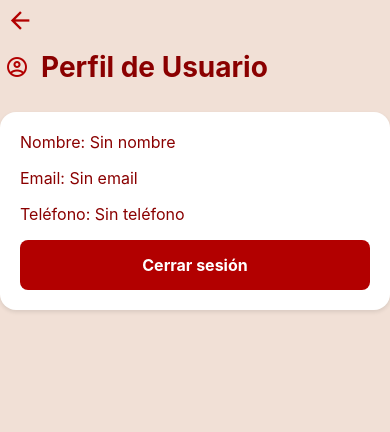
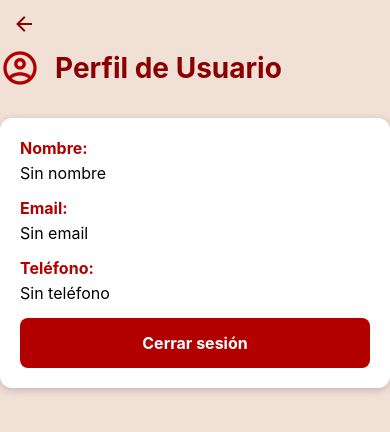
Before and after one commit to cocozera/DA1-FrontEnd, a React Native app: screen /Profile in a window 390 px wide. Shown: the top 432 px of the page. Built offline with nearby package versions, Linux system fonts and the light colour scheme.

Commit message:
cambio de estilos en perfil, y viewroutes

```diff
--- a/src/screens/ProfileScreen.jsx
+++ b/src/screens/ProfileScreen.jsx
@@ -2,13 +2,14 @@ import { useContext } from 'react';
 import {
   Pressable,
   SafeAreaView,
+  StyleSheet,
   Text,
   TouchableOpacity,
   View,
 } from 'react-native';
 import Icon from 'react-native-vector-icons/MaterialCommunityIcons';
 import { AuthContext } from '../context/authContext';
-import { baseStyles, colors, profileStyles } from '../styles/globalStyles';
+import { baseStyles, colors, typography } from '../styles/globalStyles';
 
 export default function ProfileScreen({ navigation }) {
   const { user, logout } = useContext(AuthContext);
@@ -17,23 +18,34 @@ export default function ProfileScreen({ navigation }) {
   const handleLogout = () => logout();
 
   return (
-    <SafeAreaView style={profileStyles.container}>
-      {/* Botón Back */}
-      <Pressable onPress={handleBack} style={profileStyles.backButton}>
-        <Icon name="arrow-left" size={28} color={colors.primary} />
-      </Pressable>
+    <SafeAreaView style={styles.container}>
+      {/* Botón Back con estilo global */}
+        <Pressable
+          style={({ pressed }) => [
+            baseStyles.backButton,
+            pressed && baseStyles.backButtonPressed, // Estilo de interacción al presionar
+          ]}
+          onPress={handleBack}
+        >
+          <Icon name="arrow-left" size={24} color={colors.textPrimary} />
+        </Pressable>
 
       {/* Header */}
-      <View style={profileStyles.headerContainer}>
-        <Icon name="account-circle-outline" size={24} color={colors.primary} />
-        <Text style={profileStyles.headerText}>Perfil de Usuario</Text>
+      <View style={styles.headerContainer}>
+        <Icon name="account-circle-outline" size={40} color={colors.primary} />
+        <Text style={styles.headerText}>Perfil de Usuario</Text>
       </View>
 
       {/* Card de perfil */}
-      <View style={profileStyles.card}>
-        <Text style={profileStyles.infoText}>Nombre: {user?.name || 'Sin nombre'}</Text>
-        <Text style={profileStyles.infoText}>Email: {user?.email || 'Sin email'}</Text>
-        <Text style={profileStyles.infoText}>Teléfono: {user?.phoneNumber || 'Sin teléfono'}</Text>
+      <View style={styles.card}>
+        <Text style={styles.attributeText}>Nombre:</Text>
+        <Text style={styles.valueText}>{user?.name || 'Sin nombre'}</Text>
+
+        <Text style={styles.attributeText}>Email:</Text>
+        <Text style={styles.valueText}>{user?.email || 'Sin email'}</Text>
+
+        <Text style={styles.attributeText}>Teléfono:</Text>
+        <Text style={styles.valueText}>{user?.phoneNumber || 'Sin teléfono'}</Text>
 
         <TouchableOpacity style={baseStyles.button} onPress={handleLogout}>
           <Text style={baseStyles.buttonText}>Cerrar sesión</Text>
@@ -42,3 +54,43 @@ export default function ProfileScreen({ navigation }) {
     </SafeAreaView>
   );
 }
+
+const styles = StyleSheet.create({
+  container: {
+    flex: 1,
+    backgroundColor: colors.backgroundBeige,
+    padding: 20,
+  },
+  headerContainer: {
+    flexDirection: 'row',
+    alignItems: 'center',
+    marginBottom: 30,
+  },
+  headerText: {
+    ...typography.h1,
+    marginLeft: 15,
+    color: colors.textPrimary,
+  },
+  card: {
+    backgroundColor: colors.white,
+    borderRadius: 12,
+    padding: 20,
+    shadowColor: '#000',
+    shadowOffset: { width: 0, height: 2 },
+    shadowOpacity: 0.2,
+    shadowRadius: 8,
+    elevation: 5,
+    marginBottom: 20,
+  },
+  attributeText: {
+    ...typography.body,
+    color: colors.primary, // Rojo para el nombre del atributo
+    fontWeight: 'bold',
+    marginBottom: 5,
+  },
+  valueText: {
+    ...typography.body,
+    color: colors.black, // Negro para los valores de los atributos
+    marginBottom: 15,
+  },
+});
--- a/src/screens/RouteDetailScreen.jsx
+++ b/src/screens/RouteDetailScreen.jsx
@@ -1,17 +1,15 @@
 import { useNavigation, useRoute } from '@react-navigation/native';
 import { useEffect, useState } from 'react';
 import {
-    Alert,
-    Animated,
-    Easing,
-    StyleSheet,
-    Text,
-    TouchableOpacity,
-    View
+  Alert,
+  Pressable,
+  StyleSheet,
+  Text,
+  View
 } from 'react-native';
 import Icon from 'react-native-vector-icons/MaterialCommunityIcons'; // Importa el ícono
 import { getRouteDetails } from '../services/routeService';
-import { colors, profileStyles, typography } from '../styles/globalStyles';
+import { baseStyles, colors, typography } from '../styles/globalStyles';
 
 const RouteDetailScreen = () => {
   const navigation = useNavigation();
@@ -19,7 +17,7 @@ const RouteDetailScreen = () => {
   const { routeId } = route.params;
 
   const [routeDetail, setRouteDetail] = useState(null);
-  const [scale] = useState(new Animated.Value(1));
+
 
   useEffect(() => {
     const fetchRouteDetails = async () => {
@@ -36,18 +34,13 @@ const RouteDetailScreen = () => {
     fetchRouteDetails();
   }, [routeId]);
 
-  const handleBackPress = () => {
-    Animated.timing(scale, {
-      toValue: 0.85,
-      duration: 100,
-      useNativeDriver: true,
-      easing: Easing.out(Easing.quad),
-    }).start(() => {
-      scale.setValue(1);
+  const handleGoBack = () => {
+    if (navigation.canGoBack()) {
       navigation.goBack();
-    });
+    } else {
+      navigation.navigate('Home');
+    }
   };
-
   const boldText = (label, value) => (
     <Text style={styles.detailText}>
       <Text style={styles.bold}>{label}</Text>
@@ -56,19 +49,22 @@ const RouteDetailScreen = () => {
   );
 
   return (
-    <View style={profileStyles.container}>
-      <Animated.View style={{ transform: [{ scale }] }}>
-        <TouchableOpacity onPress={handleBackPress} style={styles.backButton}>
-          {/* Usamos el mismo ícono de MaterialCommunityIcons */}
+    <View style={styles.container}>
+        <Pressable
+          style={({ pressed }) => [
+            baseStyles.backButton,
+            pressed && baseStyles.backButtonPressed, // Estilo de interacción al presionar
+          ]}
+          onPress={handleGoBack}
+        >
           <Icon name="arrow-left" size={24} color={colors.textPrimary} />
-        </TouchableOpacity>
-      </Animated.View>
+        </Pressable>
 
       <View style={styles.headerContainer}>
         <Text style={styles.headerText}>Detalle de la Ruta</Text>
       </View>
 
-      <View style={profileStyles.card}>
+      <View style={styles.card}>
         {routeDetail ? (
           <>
             {boldText('ID de Ruta: ', routeDetail.id)}
@@ -89,6 +85,21 @@ const RouteDetailScreen = () => {
 };
 
 const styles = StyleSheet.create({
+  container: {
+    flex: 1,
+    padding: 16,
+    backgroundColor: colors.backgroundBeige,
+  },
+  card: {
+    backgroundColor: colors.white,
+    borderRadius: 8,
+    padding: 16,
+    shadowColor: '#000',
+    shadowOffset: { width: 0, height: 2 },
+    shadowOpacity: 0.25,
+    shadowRadius: 3.84,
+    elevation: 5,
+  },
   detailText: {
     ...typography.body,
     marginBottom: 12,
@@ -99,14 +110,6 @@ const styles = StyleSheet.create({
   },
   valueText: {
     color: 'black', // El valor estará en negro
-  },
-  backButton: {
-    width: 48,
-    height: 48,
-    justifyContent: 'center',
-    alignItems: 'center',
-    borderRadius: 24,
-    overflow: 'hidden',
   },
   headerContainer: {
     alignItems: 'center', // Alineamos el texto en el centro
--- a/src/screens/ViewAllRoutesScreen.jsx
+++ b/src/screens/ViewAllRoutesScreen.jsx
@@ -2,17 +2,17 @@ import { useContext, useEffect, useState } from 'react';
 import {
   ActivityIndicator,
   FlatList,
+  Pressable,
   SafeAreaView,
   StyleSheet,
   Text,
   ToastAndroid,
-  TouchableOpacity,
   View
 } from 'react-native';
 import Icon from 'react-native-vector-icons/MaterialCommunityIcons';
 import { AuthContext } from '../context/authContext';
 import { getAllRoutes } from '../services/routeService';
-import { colors, typography } from '../styles/globalStyles';
+import { baseStyles, colors, typography } from '../styles/globalStyles';
 
 export default function ViewAllRoutesScreen({ navigation }) {
   const { token } = useContext(AuthContext);
@@ -36,9 +36,7 @@ export default function ViewAllRoutesScreen({ navigation }) {
     }
   };
 
-  // Maneja el retroceso: si puede, goBack(), si no, navega a Home
   const handleGoBack = () => {
-    console.log('Back button pressed');
     if (navigation.canGoBack()) {
       navigation.goBack();
     } else {
@@ -48,31 +46,61 @@ export default function ViewAllRoutesScreen({ navigation }) {
 
   const renderSeparator = () => <View style={styles.separator} />;
 
-const renderItem = ({ item }) => (
-  <TouchableOpacity
-    onPress={() => navigation.navigate('RouteDetail', { routeId: item.id })}
-    style={styles.item}
-    activeOpacity={0.7}
-  >
-    <Text style={styles.address}>{item.address}</Text>
-    <Text>Zona: {item.zone}</Text>
-    <Text>Estado: {item.status}</Text>
-  </TouchableOpacity>
-);
+  const getStatusStyle = (status) => {
+    switch (status.toLowerCase()) {
+      case 'pendiente':
+        return { backgroundColor: '#FFC107', color: 'black' };
+      case 'completado':
+        return { backgroundColor: '#28A745', color: 'white' };
+      case 'cancelado':
+        return { backgroundColor: '#DC3545', color: 'white' };
+      default:
+        return { backgroundColor: colors.gray300, color: 'black' };
+    }
+  };
+
+  const renderItem = ({ item }) => (
+    <Pressable
+      onPress={() => navigation.navigate('RouteDetail', { routeId: item.id })}
+      style={({ pressed }) => [
+        styles.item,
+        pressed && styles.itemPressed
+      ]}
+    >
+      <View style={styles.itemHeader}>
+        <Icon name="map-marker" size={20} color={colors.primary} style={styles.icon} />
+        <Text style={styles.address}>{item.address}</Text>
+      </View>
+
+      <Text style={styles.infoText}>
+        <Text style={styles.infoText}>Zona: </Text>
+        <Text style={[styles.bold, { color: 'black' }]}>{item.zone}</Text>
+      </Text>
+
+      <Text style={styles.infoText}>
+        Estado:{' '}
+        <Text style={[styles.badge, getStatusStyle(item.status)]}>
+          {item.status}
+        </Text>
+      </Text>
+    </Pressable>
+  );
+
   return (
     <SafeAreaView style={styles.container}>
       <View style={styles.headerWrapper}>
-        <TouchableOpacity
-          style={styles.backButton}
+        <Pressable
+          style={({ pressed }) => [
+            baseStyles.backButton,
+            pressed && baseStyles.backButtonPressed, // Estilo de interacción al presionar
+          ]}
           onPress={handleGoBack}
-          activeOpacity={0.6}
         >
           <Icon name="arrow-left" size={24} color={colors.textPrimary} />
-        </TouchableOpacity>
+        </Pressable>
 
         <View style={styles.headerContainer}>
-          <Icon name="map-marker-path" size={28} color={colors.primary} />
-          <Text style={styles.headerText}>Rutas disponibles</Text>
+          <Text style={styles.headerText}>Rutas Disponibles</Text>
         </View>
       </View>
 
@@ -113,13 +141,12 @@ const styles = StyleSheet.create({
     justifyContent: 'center',
     alignItems: 'center',
     borderRadius: 24,
-    overflow: 'hidden',
   },
   headerContainer: {
     flexDirection: 'row',
     alignItems: 'center',
     paddingHorizontal: 24,
-    marginStart: 12,
+    marginStart: 10,
   },
   headerText: {
     ...typography.h1,
@@ -140,14 +167,50 @@ const styles = StyleSheet.create({
   separator: {
     height: 1,
     backgroundColor: colors.gray300,
+    marginVertical: 8,
   },
   item: {
-    paddingVertical: 8,
+    paddingVertical: 16,
+    paddingHorizontal: 12,
+    backgroundColor: colors.white,
+    borderRadius: 16,
+    elevation: 2,
+    shadowColor: '#000',
+    shadowOffset: { width: 0, height: 1 },
+    shadowOpacity: 0.1,
+    shadowRadius: 2,
+    marginBottom: 12,
+    transform: [{ scale: 1 }],
+  },
+  itemPressed: {
+    transform: [{ scale: 0.98 }],
+    backgroundColor: colors.gray100,
+    elevation: 4,
+  },
+  itemHeader: {
+    flexDirection: 'row',
+    alignItems: 'center',
+    marginBottom: 6,
+  },
+  icon: {
+    marginRight: 8,
   },
   address: {
     fontSize: 16,
     fontWeight: 'bold',
     color: colors.primary,
+  },
+  infoText: {
+    ...typography.body,
+    marginTop: 2,
+  },
+  badge: {
+    paddingHorizontal: 8,
+    paddingVertical: 2,
+    borderRadius: 8,
+    overflow: 'hidden',
+    fontSize: 14,
+    fontWeight: 'bold',
   },
   center: {
     flex: 1,
--- a/src/styles/globalStyles.js
+++ b/src/styles/globalStyles.js
@@ -53,45 +53,16 @@ export const baseStyles = StyleSheet.create({
   inputContainer: {
     marginBottom: 16,
   },
-});
-
-// Estilos para la pantalla de perfil
-export const profileStyles = StyleSheet.create({
-  container: {
-    flex: 1,
-    backgroundColor: colors.backgroundBeige,
-    padding: 16,
-  },
   backButton: {
-    width: 40,
-    height: 40,
+    width: 48,
+    height: 48,
     justifyContent: 'center',
     alignItems: 'center',
-    marginBottom: 10,
+    borderRadius: 24,
   },
-  headerContainer: {
-    flexDirection: 'row',
-    alignItems: 'center',
-    marginBottom: 20,
-    marginLeft: 5,
-  },
-  headerText: {
-    ...typography.h1,
-    marginLeft: 12,
-  },
-  card: {
-    backgroundColor: colors.white,
-    borderRadius: 16,
-    padding: 20,
-    elevation: 4,
-    shadowColor: '#000',
-    shadowOpacity: 0.1,
-    shadowRadius: 4,
-    shadowOffset: { width: 0, height: 2 },
-    marginTop: 8,
-  },
-  infoText: {
-    ...typography.body,
-    marginBottom: 16,
+  // Nuevo estilo para la flecha cuando se presiona
+  backButtonPressed: {
+    transform: [{ scale: 0.9 }], // Efecto de reducción al presionar
+    backgroundColor: colors.gray300, // Color de fondo cuando se presiona
   },
 });
```
